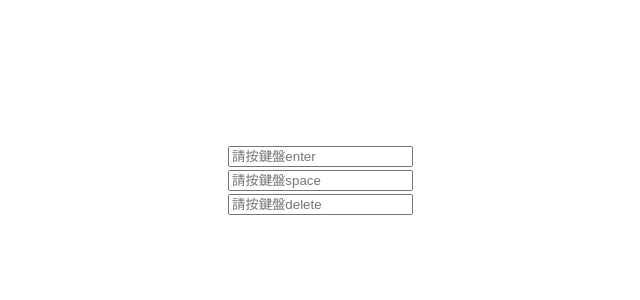
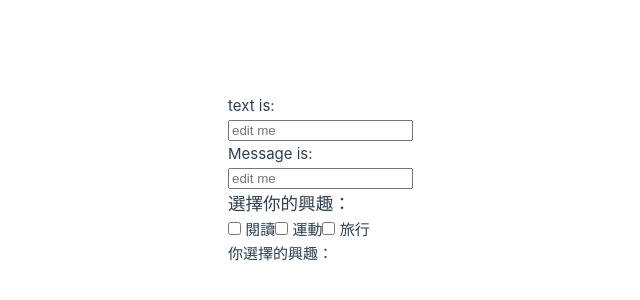
Before and after one commit to JerryChang0504/20250524vue3, a Vue app: page / in a window 1280 px wide. Shown: the part 220-520 px from the top of the page, without its empty margins (412-1052 px from the left). Built offline with nearby package versions, Linux system fonts and the light colour scheme.

Commit message:
src/components/VmodelSample.vue

```diff
--- a/src/App.vue
+++ b/src/App.vue
@@ -21,6 +21,7 @@ import ProductList from './components/ProductList.vue'
 import VonClick from './components/VonClick.vue'
 import VonPrevent from './components/VonPrevent.vue'
 import VonInput from './components/VonInput.vue'
+import VmodelSample from './components/VmodelSample.vue'
 const userDate = { name: 'Mary', age: 18 }
 
 </script>
@@ -36,7 +37,8 @@ const userDate = { name: 'Mary', age: 18 }
   </header>
 
   <main>
-    <VonInput />
+    <VmodelSample />
+    <!-- <VonInput /> -->
     <!-- <VonPrevent /> -->
     <!-- <VonClick /> -->
     <!-- <ArrayChangeDetection /> -->
--- /dev/null
+++ b/src/components/VmodelSample.vue
@@ -0,0 +1,29 @@
+<template>
+    <p>text is: {{ text }}</p>
+    <input :value="text" @input="(event) => (text = event.target.value)" placeholder="edit me" />
+    <p>Message is: {{ message }}</p>
+    <input v-model="message" placeholder="edit me" />
+
+
+    <div>
+        <h3>選擇你的興趣：</h3>
+        <label><input type="checkbox" value="閱讀" v-model="interests" /> 閱讀</label>
+        <label><input type="checkbox" value="運動" v-model="interests" /> 運動</label>
+        <label><input type="checkbox" value="旅行" v-model="interests" /> 旅行</label>
+        <p>你選擇的興趣：{{ interests.join(', ') }}</p>
+    </div>
+
+</template>
+
+<script setup>
+
+import { ref } from 'vue'
+
+const message = ref('')
+const text = ref('')
+
+const interests = ref([])
+
+</script>
+
+<style scoped></style>
```
